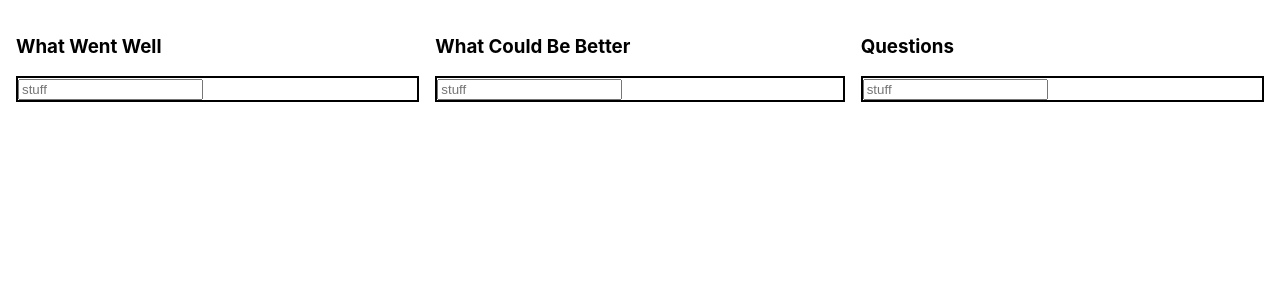
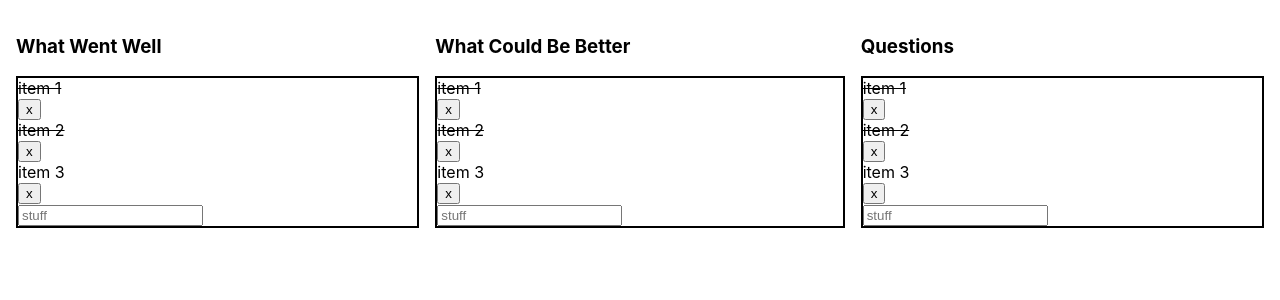
Before and after one commit to TerribleDev/retrod, a React (Create React App) app: page / in a window 1280 px wide. Shown: the top 300 px of the page. Built offline with nearby package versions, Linux system fonts and the light colour scheme.

Commit message:
delete items

```diff
--- a/package.json
+++ b/package.json
@@ -9,7 +9,8 @@
     "react-redux": "^7.1.1",
     "react-scripts": "3.2.0",
     "redux": "^4.0.4",
-    "redux-thunk": "^2.3.0"
+    "redux-thunk": "^2.3.0",
+    "uuid": "^3.3.3"
   },
   "scripts": {
     "start": "react-scripts start",
--- a/src/cards/Cards.js
+++ b/src/cards/Cards.js
@@ -1,26 +1,54 @@
 import React, { useState } from 'react';
 import Item from '../Items/Items.js';
 import NewItem from '../NewItem/NewItem.js'
+import uuid from "uuid";
 
 export default function Cards({}) {
 
-  const [item, setItem] = useState(['']);
+  const [item, setItem] = useState([
+            {
+                title: "item 1",
+                completed: true,
+                id: uuid.v4()
+            },
+            {
+                title: "item 2",
+                completed: true,
+                id: uuid.v4()
+            },
+            {
+                title: "item 3",
+                completed: false,
+                id: uuid.v4()
+            }
+        ]);
 
         const addItem = title => {
-          const newItem = [...item, {title, completed: false}];
+          const newItem = [...item, {title, completed: false, id: uuid.v4()}];
           setItem(newItem)
+        }
+        const deleteItem = id => {
+          const deleted = item.reduce((acc, current) => {
+            if(current.id !== id){
+              return [...acc, current];
+            }
+            return [...acc, {...current, completed: true}]
+          }, [])
+          setItem(deleted)
         }
 
         return (
-    <div>
-      {item.map((item, index) => (
+          <>
+            {item.map((i, index) => (
+                            <div key={i.id}>
                               <Item
-                          item={item}
+                                  item={i}
                                   index={index}
-                          key={index}
                               />
+                                <button onClick={() => deleteItem(i.id) }>x</button>
+                            </div>
                         ))}
             <NewItem addItem={addItem} />
-    </div>
+          </>
         )
       }
```
Also changed, not shown: src/deleteItem/DeleteItem.js (added, +12 -0 lines), 1 other file (tests, documents, lock files or other folders). Lines whose indentation alone changed are shown as unchanged.
